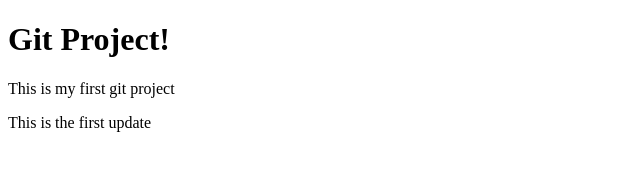
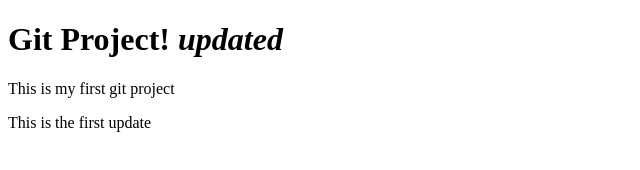
Before and after one commit to PLofthouse87/Coders-Guild-S7, a plain HTML site: page index.html in a window 1280 px wide. Shown: the whole page, without its empty margins (0-640 px from the left). Drawn offline with Linux system fonts and the light colour scheme.

Commit message:
Updated the Header

```diff
--- a/index.html
+++ b/index.html
@@ -7,7 +7,7 @@
 </head>
 <body>
     <header>
-        <h1>Git Project!</h1>
+        <h1>Git Project! <em>updated</em></e></h1>
         <p>This is my first git project</p>
         <p>This is the first update</p>
     </header>
```
